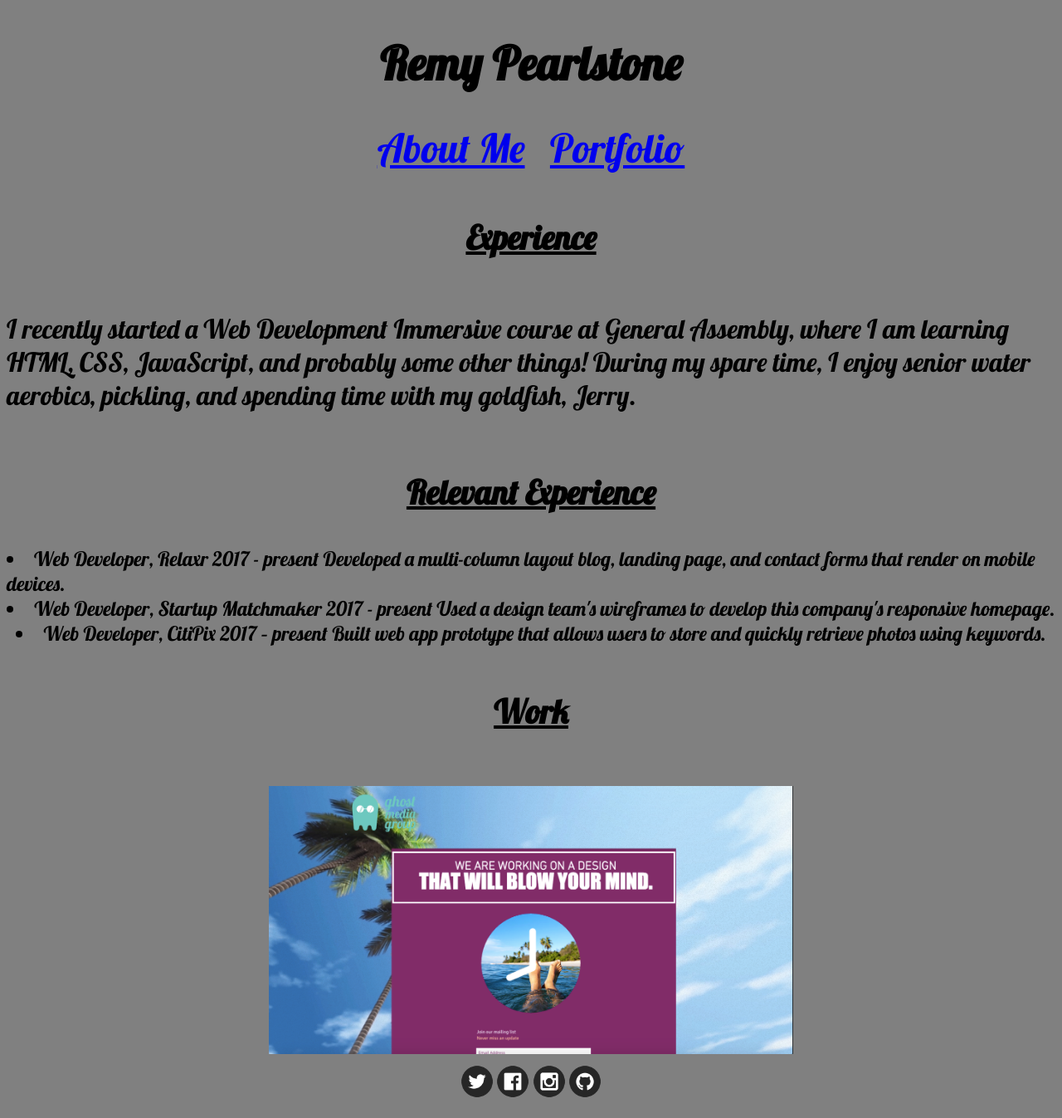
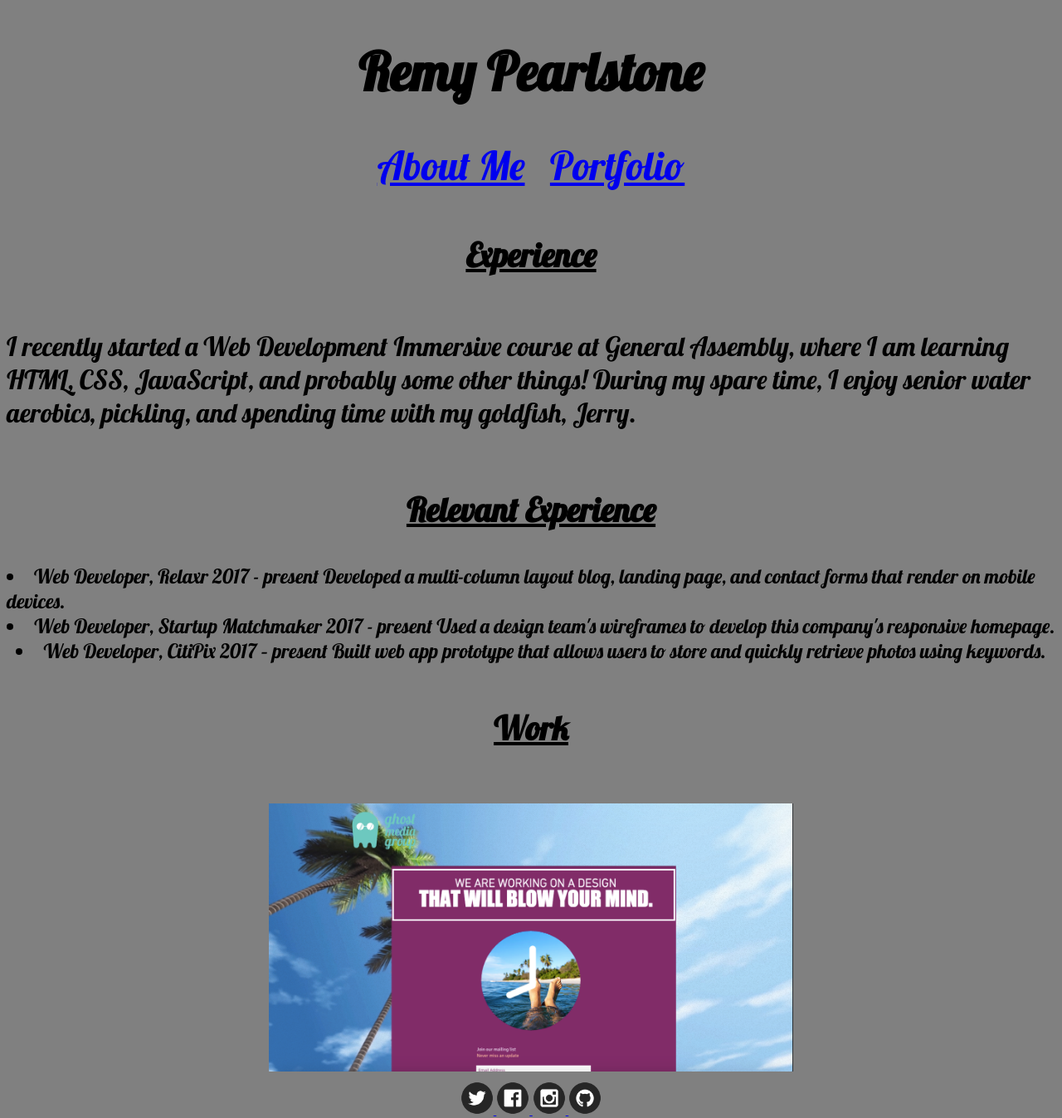
Before and after one commit to rover33/build-a-website, a plain HTML site: page secondpage.html in a window 1280 px wide. Shown: the part 5-1352 px from the top of the page at 83% size. Drawn offline with Linux system fonts and the light colour scheme.

Commit message:
web page

```diff
--- a/secondpage.html
+++ b/secondpage.html
@@ -35,10 +35,18 @@
 </body>
 <footer>
         <div id="socialmedia">
-                <img id="twitter" class="socialmedia" src="images/twitter.png" alt="imgalt/twitter.png">
-                <img id="facebook" class="socialmedia" src="images/facebook.png" alt="imgalt/facbook.png">
-                <img id="instagram" class="socialmedia" src="images/instagram.png" alt="imgalt/instagram.png">
-                <img id="github" class="socialmedia" src="images/github.png" alt="imgalt/github.png">
+                <a href="https://twitter.com/Remypearl">
+                     <img id="twitter" class="socialmedia" src="images/twitter.png" alt="imgalt/twitter.png">
+                </a>
+                <a href="https://www.facebook.com/remy.pearlstone">
+                    <img id="facebook" class="socialmedia" src="images/facebook.png" alt="imgalt/facbook.png">
+                </a>
+                <a href="https://www.instagram.com/remypearl/">
+                    <img id="instagram" class="socialmedia" src="images/instagram.png" alt="imgalt/instagram.png">
+                </a>
+                <a href="https://github.com/rover33">
+                    <img id="github" class="socialmedia" src="images/github.png" alt="imgalt/github.png">
+                </a>
             </div>
     </footer>
 </html>
--- a/stylesheet.css
+++ b/stylesheet.css
@@ -16,7 +16,7 @@ body {
 }
 
 h1 {
-    font-size: 3.5rem;
+    font-size: 4rem;
     font-weight: bold;
     text-align: center;
 }
```
Also changed, not shown: index.html (+12 -4 lines).
